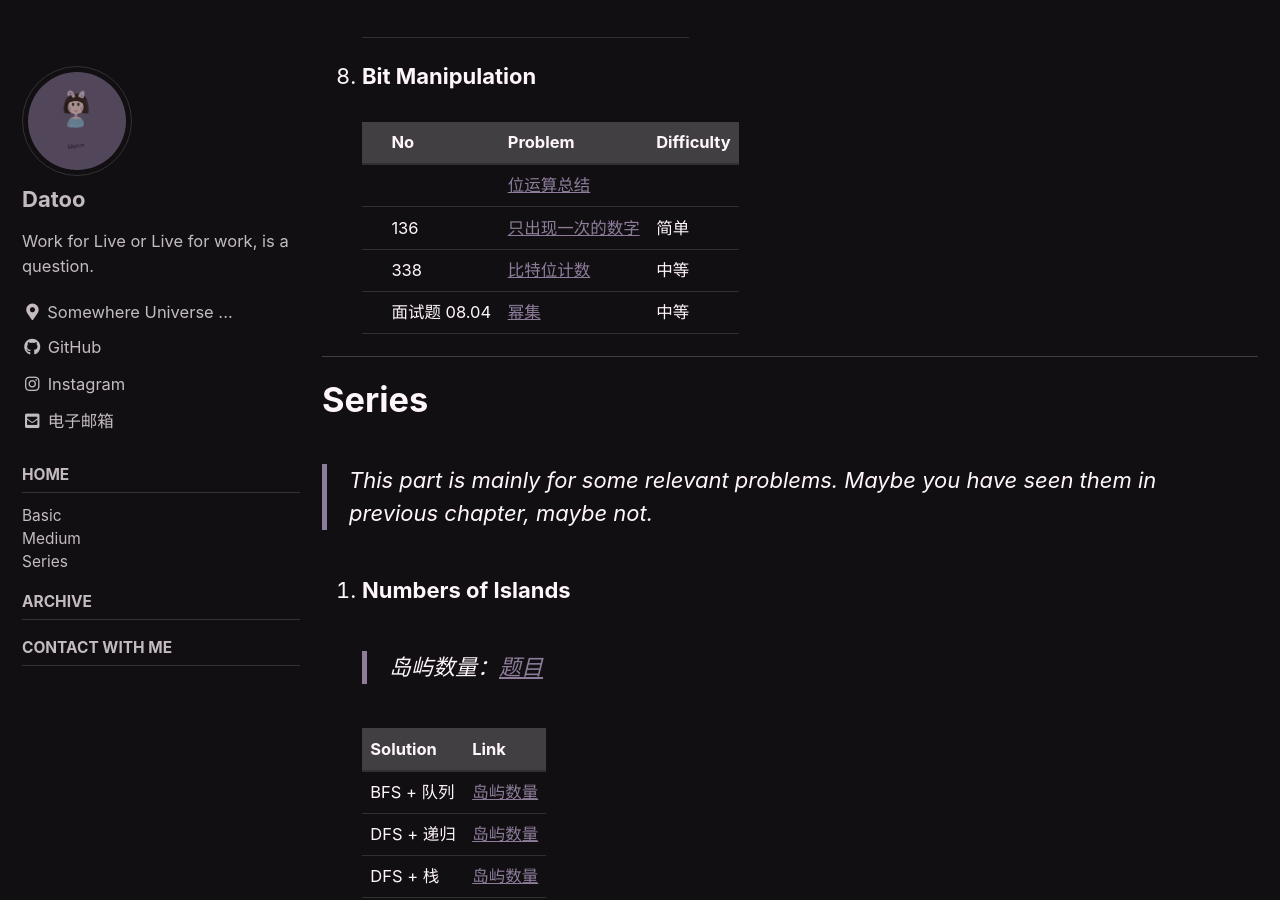
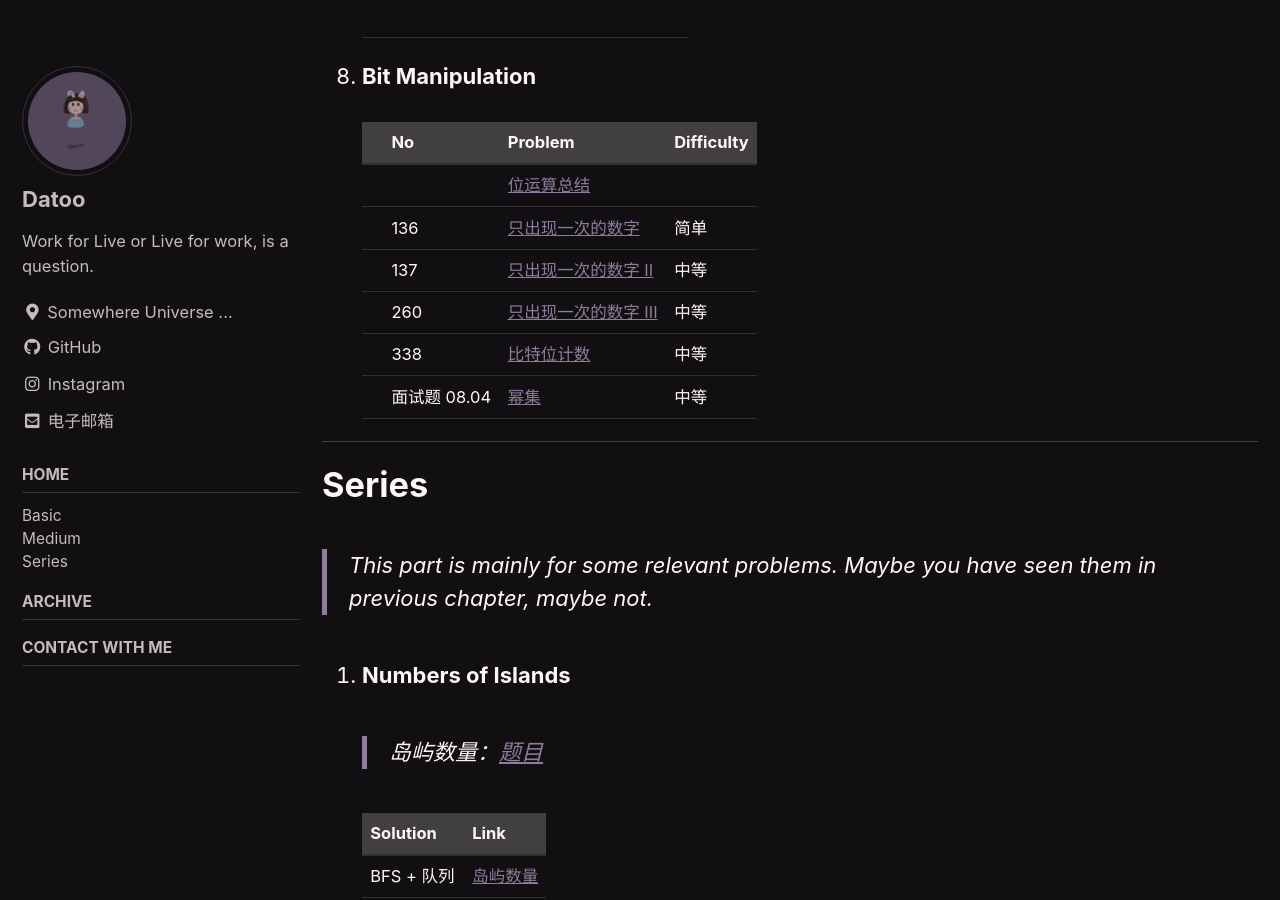
Before and after one commit to DaToo-J/DaToo-J.GitHub.io, a Jekyll site: the page built from index.md, in a window 1280 px wide and 900 px high, scrolled down 6501 px. Built offline with Jekyll 4.4.1, drawn with Linux system fonts in a browser that asks for light colours; cached includes are drawn as plain includes; comment, search, counter and statistics services are not loaded; some of the changed text lies outside the part shown.

Commit message:
add single number series

```diff
--- a/index.md
+++ b/index.md
@@ -195,12 +195,14 @@ excerpt: This website is mainly for storing my notes when solving data structure
 
 8. **Bit Manipulation**
 
-    |     | No           | Problem                                                       | Difficulty |
-    | --- | ------------ | ------------------------------------------------------------- | ---------- |
-    |     |              | [位运算总结](./_posts/2021-03-03-bit-manipulation-summary.md) |            |
-    |     | 136          | [只出现一次的数字](./_posts/2021-03-15-single-number.md)      | 简单       |
-    |     | 338          | [比特位计数](./_posts/2021-03-03-counting-bits.md)            | 中等       |
-    |     | 面试题 08.04 | [幂集](./_posts/2021-03-15-power-set-lcci.md)                 | 中等       |
+    |     | No           | Problem                                                          | Difficulty |
+    | --- | ------------ | ---------------------------------------------------------------- | ---------- |
+    |     |              | [位运算总结](./_posts/2021-03-03-bit-manipulation-summary.md)    |            |
+    |     | 136          | [只出现一次的数字](./_posts/2021-03-15-single-number.md)         | 简单       |
+    |     | 137          | [只出现一次的数字 II](./_posts/2021-03-16-single-number-ii.md)   | 中等       |
+    |     | 260          | [只出现一次的数字 III](./_posts/2021-03-16-single-number-iii.md) | 中等       |
+    |     | 338          | [比特位计数](./_posts/2021-03-03-counting-bits.md)               | 中等       |
+    |     | 面试题 08.04 | [幂集](./_posts/2021-03-15-power-set-lcci.md)                    | 中等       |
 
 ----
 # Series
@@ -234,6 +236,8 @@ excerpt: This website is mainly for storing my notes when solving data structure
     > 只出现一次的数字
 
 
-    |     | No           | Problem                                                       | Difficulty |
-    | --- | ------------ | ------------------------------------------------------------- | ---------- |
-    |     | 136          | [只出现一次的数字 I](./_posts/2021-03-15-single-number.md)      | 简单       |
+    |     | No  | Problem                                                          | Difficulty |
+    | --- | --- | ---------------------------------------------------------------- | ---------- |
+    |     | 136 | [只出现一次的数字 I](./_posts/2021-03-15-single-number.md)       | 简单       |
+    |     | 137 | [只出现一次的数字 II](./_posts/2021-03-16-single-number-ii.md)   | 中等       |
+    |     | 260 | [只出现一次的数字 III](./_posts/2021-03-16-single-number-iii.md) | 中等       |
```
